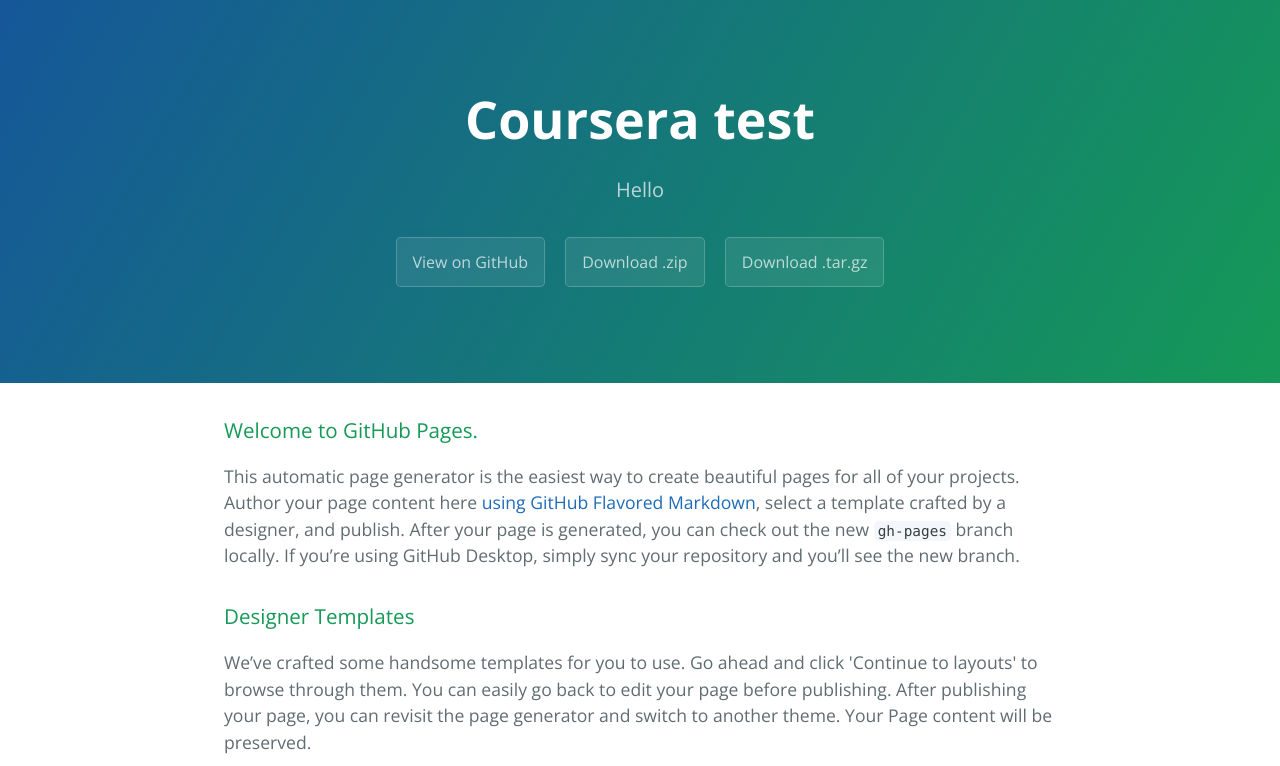
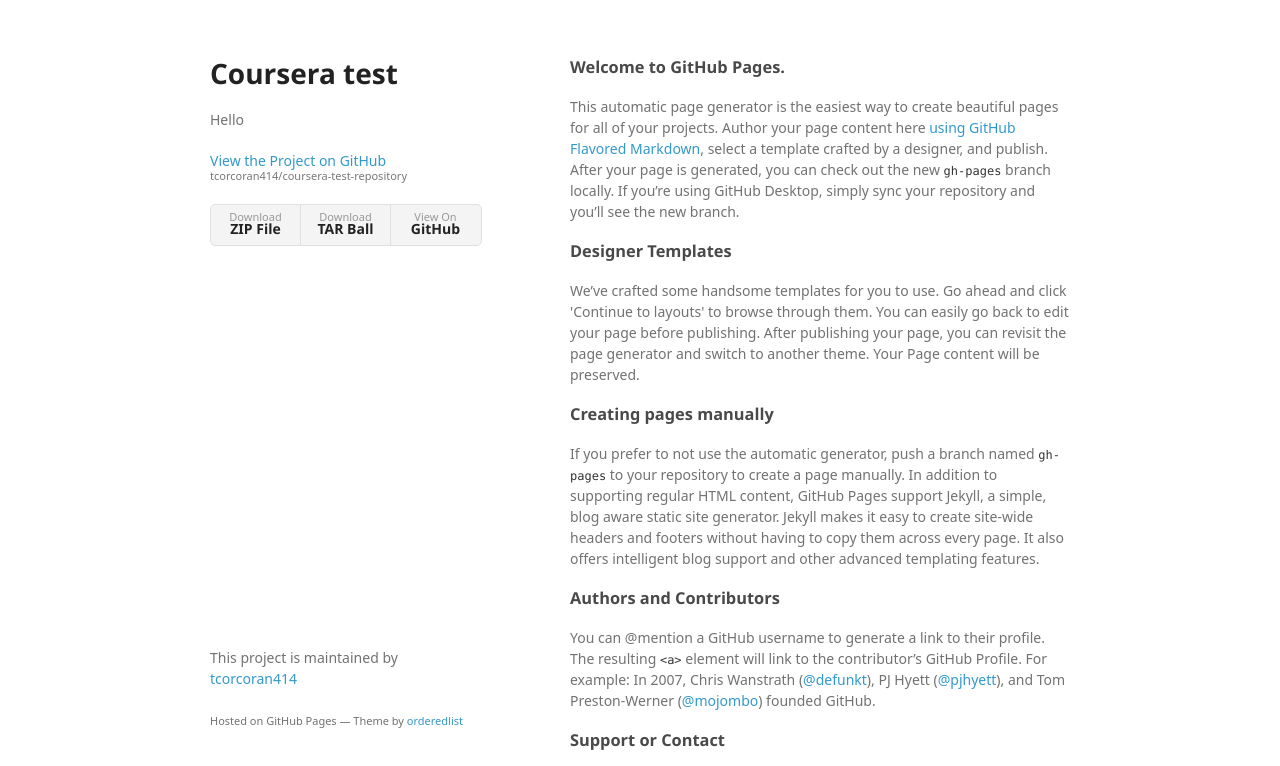
Before and after one commit to tcorcoran414/coursera-test, a plain HTML site: page index.html in a window 1280 px wide. Shown: the top 766 px of the page. Drawn offline with nearby package versions, Linux system fonts and the light colour scheme; a web font is replaced by a local one.

Commit message:
Create gh-pages branch via GitHub

```diff
--- a/index.html
+++ b/index.html
@@ -1,25 +1,34 @@
-<!DOCTYPE html>
-<html lang="en-us">
+<!doctype html>
+<html>
   <head>
-    <meta charset="UTF-8">
+    <meta charset="utf-8">
+    <meta http-equiv="X-UA-Compatible" content="chrome=1">
     <title>Coursera test by tcorcoran414</title>
-    <meta name="viewport" content="width=device-width, initial-scale=1">
-    <link rel="stylesheet" type="text/css" href="stylesheets/normalize.css" media="screen">
-    <link href='https://fonts.googleapis.com/css?family=Open+Sans:400,700' rel='stylesheet' type='text/css'>
-    <link rel="stylesheet" type="text/css" href="stylesheets/stylesheet.css" media="screen">
-    <link rel="stylesheet" type="text/css" href="stylesheets/github-light.css" media="screen">
+
+    <link rel="stylesheet" href="stylesheets/styles.css">
+    <link rel="stylesheet" href="stylesheets/github-light.css">
+    <meta name="viewport" content="width=device-width">
+    <!--[if lt IE 9]>
+    <script src="//html5shiv.googlecode.com/svn/trunk/html5.js"></script>
+    <![endif]-->
   </head>
   <body>
-    <section class="page-header">
-      <h1 class="project-name">Coursera test</h1>
-      <h2 class="project-tagline">Hello</h2>
-      <a href="https://github.com/tcorcoran414/coursera-test-repository" class="btn">View on GitHub</a>
-      <a href="https://github.com/tcorcoran414/coursera-test-repository/zipball/master" class="btn">Download .zip</a>
-      <a href="https://github.com/tcorcoran414/coursera-test-repository/tarball/master" class="btn">Download .tar.gz</a>
-    </section>
+    <div class="wrapper">
+      <header>
+        <h1>Coursera test</h1>
+        <p>Hello</p>
 
-    <section class="main-content">
-      <h3>
+        <p class="view"><a href="https://github.com/tcorcoran414/coursera-test-repository">View the Project on GitHub <small>tcorcoran414/coursera-test-repository</small></a></p>
+
+
+        <ul>
+          <li><a href="https://github.com/tcorcoran414/coursera-test-repository/zipball/master">Download <strong>ZIP File</strong></a></li>
+          <li><a href="https://github.com/tcorcoran414/coursera-test-repository/tarball/master">Download <strong>TAR Ball</strong></a></li>
+          <li><a href="https://github.com/tcorcoran414/coursera-test-repository">View On <strong>GitHub</strong></a></li>
+        </ul>
+      </header>
+      <section>
+        <h3>
 <a id="welcome-to-github-pages" class="anchor" href="#welcome-to-github-pages" aria-hidden="true"><span aria-hidden="true" class="octicon octicon-link"></span></a>Welcome to GitHub Pages.</h3>
 <p>This automatic page generator is the easiest way to create beautiful pages for all of your projects. Author your page content here <a href="https://guides.github.com/features/mastering-markdown/">using GitHub Flavored Markdown</a>, select a template crafted by a designer, and publish. After your page is generated, you can check out the new <code>gh-pages</code> branch locally. If you’re using GitHub Desktop, simply sync your repository and you’ll see the new branch.</p>
 <h3>
@@ -34,15 +43,13 @@
 <h3>
 <a id="support-or-contact" class="anchor" href="#support-or-contact" aria-hidden="true"><span aria-hidden="true" class="octicon octicon-link"></span></a>Support or Contact</h3>
 <p>Having trouble with Pages? Check out our <a href="https://help.github.com/pages">documentation</a> or <a href="https://github.com/contact">contact support</a> and we’ll help you sort it out.</p>
-
-      <footer class="site-footer">
-        <span class="site-footer-owner"><a href="https://github.com/tcorcoran414/coursera-test-repository">Coursera test</a> is maintained by <a href="https://github.com/tcorcoran414">tcorcoran414</a>.</span>
-
-        <span class="site-footer-credits">This page was generated by <a href="https://pages.github.com">GitHub Pages</a> using the <a href="https://github.com/jasonlong/cayman-theme">Cayman theme</a> by <a href="https://twitter.com/jasonlong">Jason Long</a>.</span>
+      </section>
+      <footer>
+        <p>This project is maintained by <a href="https://github.com/tcorcoran414">tcorcoran414</a></p>
+        <p><small>Hosted on GitHub Pages &mdash; Theme by <a href="https://github.com/orderedlist">orderedlist</a></small></p>
       </footer>
-
-    </section>
-
+    </div>
+    <script src="javascripts/scale.fix.js"></script>
 
   </body>
 </html>
--- /dev/null
+++ b/javascripts/scale.fix.js
@@ -0,0 +1,17 @@
+var metas = document.getElementsByTagName('meta');
+var i;
+if (navigator.userAgent.match(/iPhone/i)) {
+  for (i=0; i<metas.length; i++) {
+    if (metas[i].name == "viewport") {
+      metas[i].content = "width=device-width, minimum-scale=1.0, maximum-scale=1.0";
+    }
+  }
+  document.addEventListener("gesturestart", gestureStart, false);
+}
+function gestureStart() {
+  for (i=0; i<metas.length; i++) {
+    if (metas[i].name == "viewport") {
+      metas[i].content = "width=device-width, minimum-scale=0.25, maximum-scale=1.6";
+    }
+  }
+}
--- /dev/null
+++ b/stylesheets/styles.css
@@ -0,0 +1,324 @@
+@font-face {
+  font-family: 'Noto Sans';
+  font-weight: 400;
+  font-style: normal;
+  src: url('../fonts/Noto-Sans-regular/Noto-Sans-regular.eot');
+  src: url('../fonts/Noto-Sans-regular/Noto-Sans-regular.eot?#iefix') format('embedded-opentype'),
+       local('Noto Sans'),
+       local('Noto-Sans-regular'),
+       url('../fonts/Noto-Sans-regular/Noto-Sans-regular.woff2') format('woff2'),
+       url('../fonts/Noto-Sans-regular/Noto-Sans-regular.woff') format('woff'),
+       url('../fonts/Noto-Sans-regular/Noto-Sans-regular.ttf') format('truetype'),
+       url('../fonts/Noto-Sans-regular/Noto-Sans-regular.svg#NotoSans') format('svg');
+}
+
+@font-face {
+  font-family: 'Noto Sans';
+  font-weight: 700;
+  font-style: normal;
+  src: url('../fonts/Noto-Sans-700/Noto-Sans-700.eot');
+  src: url('../fonts/Noto-Sans-700/Noto-Sans-700.eot?#iefix') format('embedded-opentype'),
+       local('Noto Sans Bold'),
+       local('Noto-Sans-700'),
+       url('../fonts/Noto-Sans-700/Noto-Sans-700.woff2') format('woff2'),
+       url('../fonts/Noto-Sans-700/Noto-Sans-700.woff') format('woff'),
+       url('../fonts/Noto-Sans-700/Noto-Sans-700.ttf') format('truetype'),
+       url('../fonts/Noto-Sans-700/Noto-Sans-700.svg#NotoSans') format('svg');
+}
+
+@font-face {
+  font-family: 'Noto Sans';
+  font-weight: 400;
+  font-style: italic;
+  src: url('../fonts/Noto-Sans-italic/Noto-Sans-italic.eot');
+  src: url('../fonts/Noto-Sans-italic/Noto-Sans-italic.eot?#iefix') format('embedded-opentype'),
+       local('Noto Sans Italic'),
+       local('Noto-Sans-italic'),
+       url('../fonts/Noto-Sans-italic/Noto-Sans-italic.woff2') format('woff2'),
+       url('../fonts/Noto-Sans-italic/Noto-Sans-italic.woff') format('woff'),
+       url('../fonts/Noto-Sans-italic/Noto-Sans-italic.ttf') format('truetype'),
+       url('../fonts/Noto-Sans-italic/Noto-Sans-italic.svg#NotoSans') format('svg');
+}
+
+@font-face {
+  font-family: 'Noto Sans';
+  font-weight: 700;
+  font-style: italic;
+  src: url('../fonts/Noto-Sans-700italic/Noto-Sans-700italic.eot');
+  src: url('../fonts/Noto-Sans-700italic/Noto-Sans-700italic.eot?#iefix') format('embedded-opentype'),
+       local('Noto Sans Bold Italic'),
+       local('Noto-Sans-700italic'),
+       url('../fonts/Noto-Sans-700italic/Noto-Sans-700italic.woff2') format('woff2'),
+       url('../fonts/Noto-Sans-700italic/Noto-Sans-700italic.woff') format('woff'),
+       url('../fonts/Noto-Sans-700italic/Noto-Sans-700italic.ttf') format('truetype'),
+       url('../fonts/Noto-Sans-700italic/Noto-Sans-700italic.svg#NotoSans') format('svg');
+}
+
+body {
+  background-color: #fff;
+  padding:50px;
+  font: 14px/1.5 "Noto Sans", "Helvetica Neue", Helvetica, Arial, sans-serif;
+  color:#727272;
+  font-weight:400;
+}
+
+h1, h2, h3, h4, h5, h6 {
+  color:#222;
+  margin:0 0 20px;
+}
+
+p, ul, ol, table, pre, dl {
+  margin:0 0 20px;
+}
+
+h1, h2, h3 {
+  line-height:1.1;
+}
+
+h1 {
+  font-size:28px;
+}
+
+h2 {
+  color:#393939;
+}
+
+h3, h4, h5, h6 {
+  color:#494949;
+}
+
+a {
+  color:#39c;
+  text-decoration:none;
+}
+
+a:hover {
+  color:#069;
+}
+
+a small {
+  font-size:11px;
+  color:#777;
+  margin-top:-0.3em;
+  display:block;
+}
+
+a:hover small {
+  color:#777;
+}
+
+.wrapper {
+  width:860px;
+  margin:0 auto;
+}
+
+blockquote {
+  border-left:1px solid #e5e5e5;
+  margin:0;
+  padding:0 0 0 20px;
+  font-style:italic;
+}
+
+code, pre {
+  font-family:Monaco, Bitstream Vera Sans Mono, Lucida Console, Terminal, Consolas, Liberation Mono, DejaVu Sans Mono, Courier New, monospace;
+  color:#333;
+  font-size:12px;
+}
+
+pre {
+  padding:8px 15px;
+  background: #f8f8f8;
+  border-radius:5px;
+  border:1px solid #e5e5e5;
+  overflow-x: auto;
+}
+
+table {
+  width:100%;
+  border-collapse:collapse;
+}
+
+th, td {
+  text-align:left;
+  padding:5px 10px;
+  border-bottom:1px solid #e5e5e5;
+}
+
+dt {
+  color:#444;
+  font-weight:700;
+}
+
+th {
+  color:#444;
+}
+
+img {
+  max-width:100%;
+}
+
+header {
+  width:270px;
+  float:left;
+  position:fixed;
+  -webkit-font-smoothing:subpixel-antialiased;
+}
+
+header ul {
+  list-style:none;
+  height:40px;
+  padding:0;
+  background: #f4f4f4;
+  border-radius:5px;
+  border:1px solid #e0e0e0;
+  width:270px;
+}
+
+header li {
+  width:89px;
+  float:left;
+  border-right:1px solid #e0e0e0;
+  height:40px;
+}
+
+header li:first-child a {
+  border-radius:5px 0 0 5px;
+}
+
+header li:last-child a {
+  border-radius:0 5px 5px 0;
+}
+
+header ul a {
+  line-height:1;
+  font-size:11px;
+  color:#999;
+  display:block;
+  text-align:center;
+  padding-top:6px;
+  height:34px;
+}
+
+header ul a:hover {
+  color:#999;
+}
+
+header ul a:active {
+  background-color:#f0f0f0;
+}
+
+strong {
+  color:#222;
+  font-weight:700;
+}
+
+header ul li + li + li {
+  border-right:none;
+  width:89px;
+}
+
+header ul a strong {
+  font-size:14px;
+  display:block;
+  color:#222;
+}
+
+section {
+  width:500px;
+  float:right;
+  padding-bottom:50px;
+}
+
+small {
+  font-size:11px;
+}
+
+hr {
+  border:0;
+  background:#e5e5e5;
+  height:1px;
+  margin:0 0 20px;
+}
+
+footer {
+  width:270px;
+  float:left;
+  position:fixed;
+  bottom:50px;
+  -webkit-font-smoothing:subpixel-antialiased;
+}
+
+@media print, screen and (max-width: 960px) {
+
+  div.wrapper {
+    width:auto;
+    margin:0;
+  }
+
+  header, section, footer {
+    float:none;
+    position:static;
+    width:auto;
+  }
+
+  header {
+    padding-right:320px;
+  }
+
+  section {
+    border:1px solid #e5e5e5;
+    border-width:1px 0;
+    padding:20px 0;
+    margin:0 0 20px;
+  }
+
+  header a small {
+    display:inline;
+  }
+
+  header ul {
+    position:absolute;
+    right:50px;
+    top:52px;
+  }
+}
+
+@media print, screen and (max-width: 720px) {
+  body {
+    word-wrap:break-word;
+  }
+
+  header {
+    padding:0;
+  }
+
+  header ul, header p.view {
+    position:static;
+  }
+
+  pre, code {
+    word-wrap:normal;
+  }
+}
+
+@media print, screen and (max-width: 480px) {
+  body {
+    padding:15px;
+  }
+
+  header ul {
+    width:99%;
+  }
+
+  header li, header ul li + li + li {
+    width:33%;
+  }
+}
+
+@media print {
+  body {
+    padding:0.4in;
+    font-size:12pt;
+    color:#444;
+  }
+}
```
